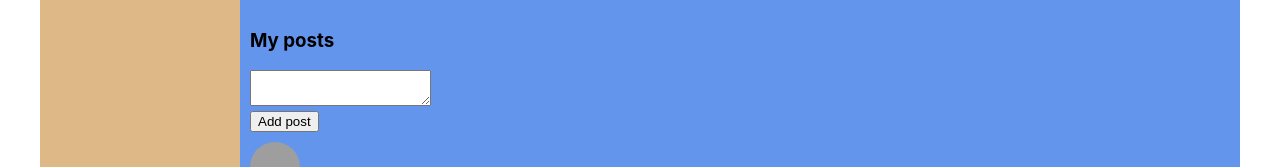
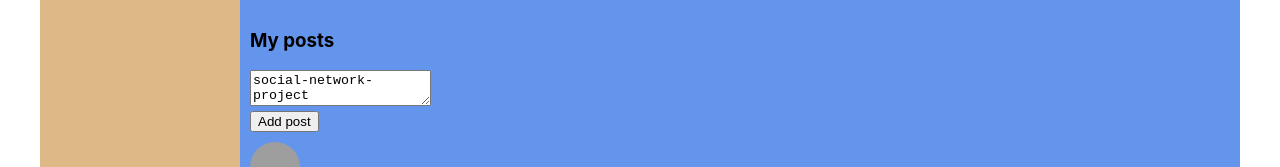
Before and after one commit to arsenjijavadze/social-network, a React (Create React App) app: page /profile in a window 1280 px wide. Shown: the part 404-571 px from the top of the page. Built offline with nearby package versions, Linux system fonts and the light colour scheme; grey boxes are pictures that could not be loaded.

Commit message:
refactor: add default value in the textarea

```diff
--- a/src/App.js
+++ b/src/App.js
@@ -24,7 +24,7 @@ const App = (props) => {
       <div className='app-wrapper-content'>
         <Routes>
           <Route path='/profile'
-            element={<Profile state={props.state.profilePage} addPost={props.addPost} />} />
+            element={<Profile profilePage={props.state.profilePage} addPost={props.addPost} />} />
           <Route path='/dialogs/*'
             element={<Dialogs state={props.state.dialogsPage} />} />
           <Route path='/news' element={<News />} />
--- a/src/components/Profile/MyPosts/MyPosts.jsx
+++ b/src/components/Profile/MyPosts/MyPosts.jsx
@@ -14,6 +14,10 @@ const MyPosts = (props) => {
         newPostElement.current.value = '';
     }
 
+    let onPostChange = () => {
+
+    }
+
     return (
         <div className={classes.postsBlock}>
             <h3>
@@ -21,7 +25,7 @@ const MyPosts = (props) => {
             </h3>
             <div>
                 <div>
-                    <textarea ref={newPostElement}></textarea>
+                    <textarea onChange={onPostChange} ref={newPostElement} value={props.newPostText} />
                 </div>
                 <div>
                     <button onClick={addPost}>Add post</button>
--- a/src/components/Profile/Profile.jsx
+++ b/src/components/Profile/Profile.jsx
@@ -12,7 +12,10 @@ const Profile = (props) => {
     return (
         <div>
             <ProfileInfo />
-            <MyPosts posts={props.state.posts} addPost={props.addPost} />
+            <MyPosts posts={props.profilePage.posts}
+                newPostText={props.profilePage.newPostText}
+                addPost={props.addPost}
+            />
         </div>
 
     )
--- a/src/redux/state.js
+++ b/src/redux/state.js
@@ -7,6 +7,7 @@ let state = {
             { id: 2, message: 'It\'s my first post', likesCount: 11 },
             { id: 3, message: 'bla bla', likesCount: 1 },
         ],
+        newPostText: 'social-network-project'
     },
     dialogsPage: {
         dialogs: [
```
